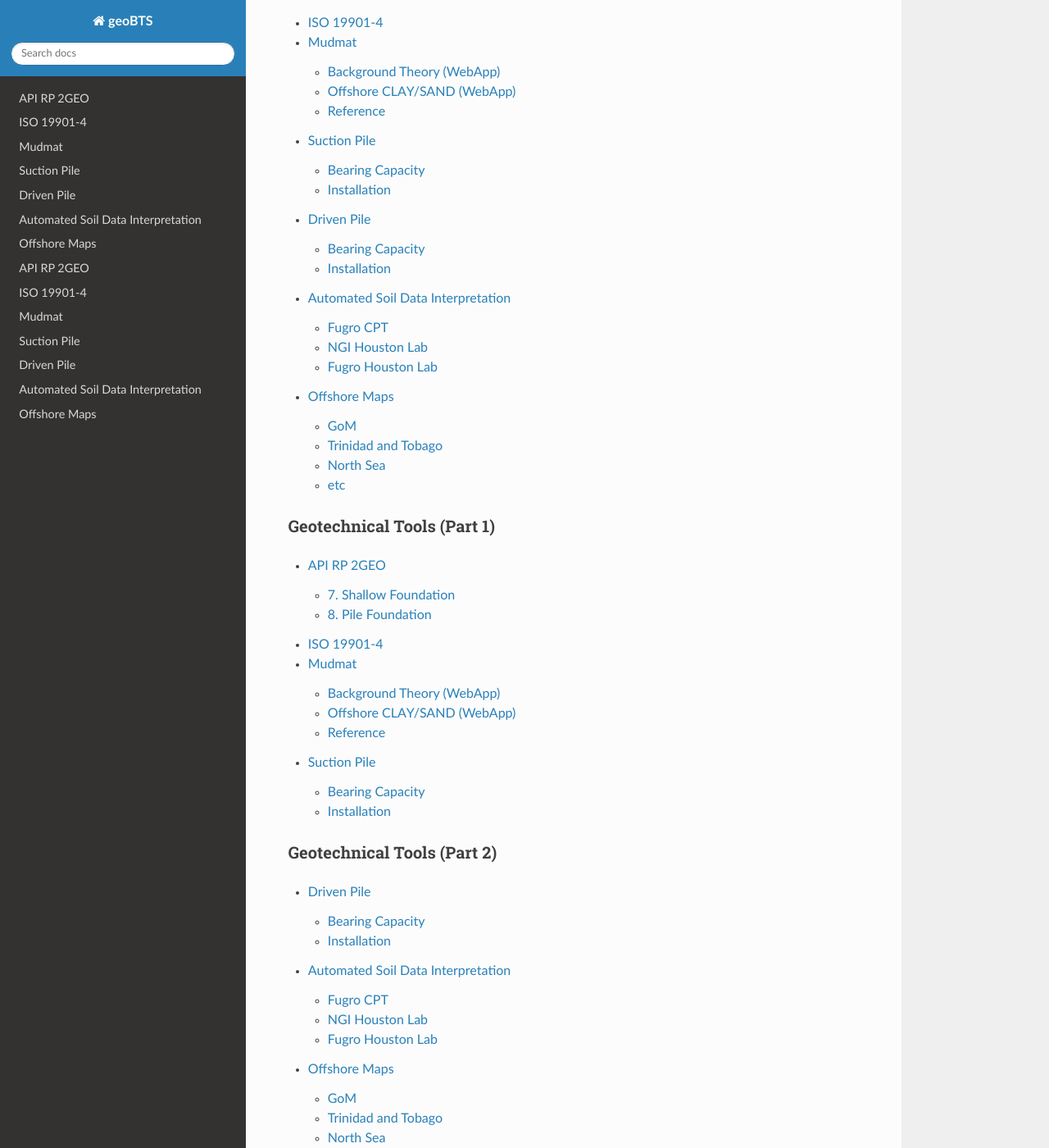
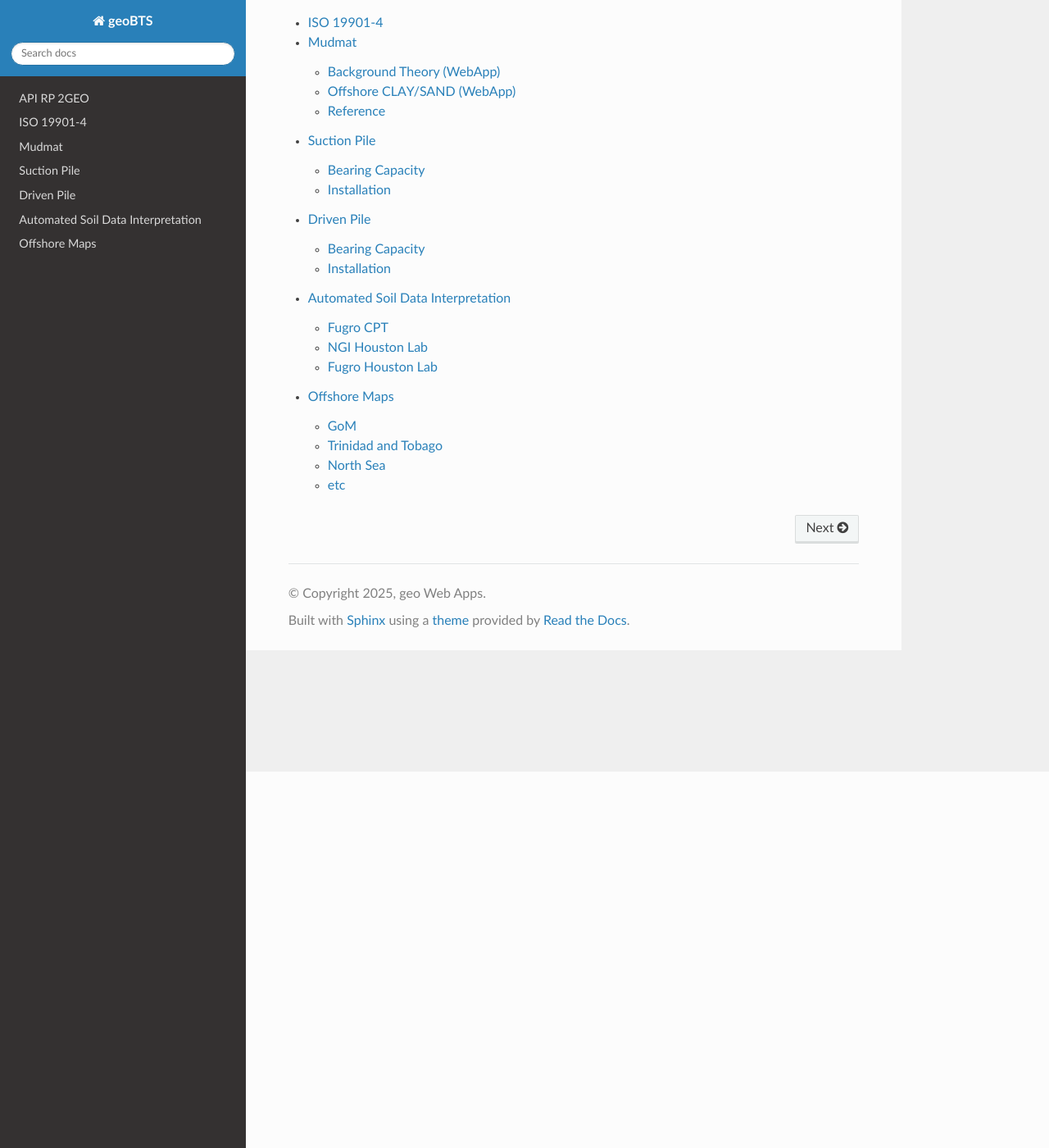
Before and after one commit to jungsohn/geoBTS, a Sphinx documentation site: the page built from docs/source/index.rst, in a window 1280 px wide and 1400 px high, scrolled down 459 px. Shown: the whole window at 82% size. Built offline with Sphinx 7.4.7 and the Read the Docs theme 3.1.0, drawn with Linux system fonts in a browser that asks for light colours.

Commit message:
Update index.rst

```diff
--- a/docs/source/index.rst
+++ b/docs/source/index.rst
@@ -22,24 +22,3 @@ Contents
    Driven_Pile
    Automated_Soil
    Offshore_Map
-
-Geotechnical Tools (Part 1)
-~~~~~~~~~~~~~~~~~~~~~~~~~~~
-
-.. toctree::
-   :maxdepth: 2
-
-   API_2GEO
-   ISO_19901_4
-   Mudmat
-   Suction_Pile
-
-Geotechnical Tools (Part 2)
-~~~~~~~~~~~~~~~~~~~~~~~~~~~
-
-.. toctree::
-   :maxdepth: 2
-
-   Driven_Pile
-   Automated_Soil
-   Offshore_Map
```
